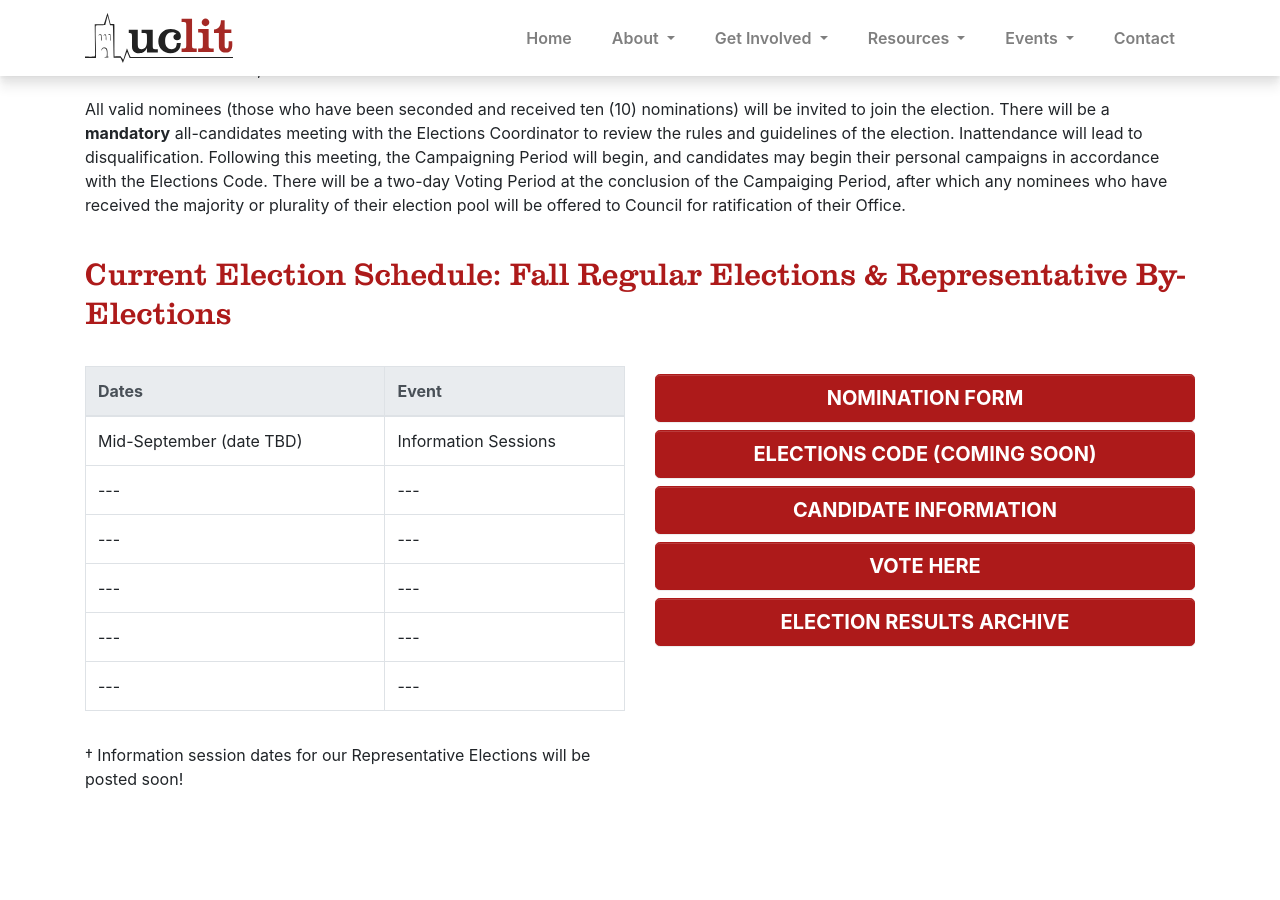
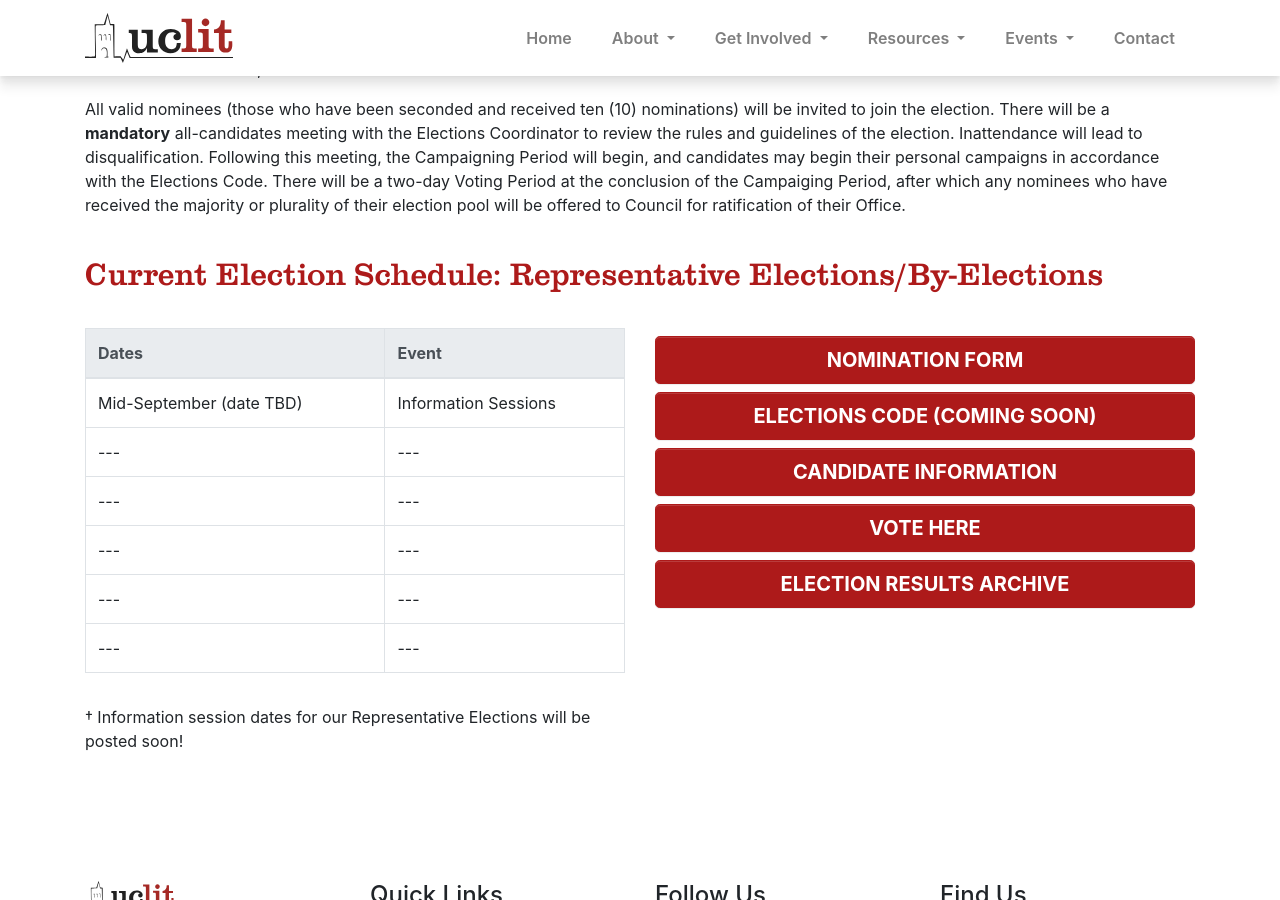
Before and after one commit to uclit-webmaster/uclit-site, a Jekyll site: the page built from get-involved/elections.html, in a window 1280 px wide and 900 px high, scrolled down 493 px. Built offline with Jekyll 4.4.1, drawn with Linux system fonts in a browser that asks for light colours; nearby versions of some CDN libraries.

Commit message:
Update elections.html

```diff
--- a/get-involved/elections.html
+++ b/get-involved/elections.html
@@ -11,7 +11,7 @@ title: Elections
     <p>{{ site.data.elections.subtext }}</p>
     <br>
 
-    <h2 class="font-secondary text-primary">Current Election Schedule: Fall Regular Elections & Representative By-Elections</h2>
+    <h2 class="font-secondary text-primary">Current Election Schedule: Representative Elections/By-Elections</h2>
     <br>
     <div class="row">
         <div class="col-md-6">
```
